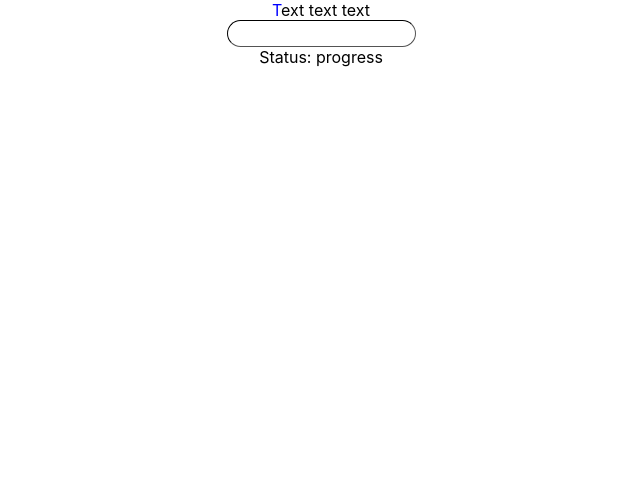
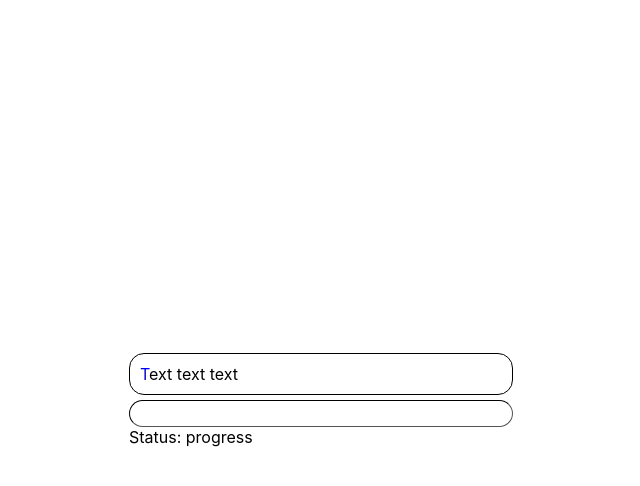
Before and after one commit to LeoJulia/typing, a React (Create React App) app: page / in a window 1280 px wide. Shown: the top 486 px of the page, without its empty margins (319-959 px from the left). Built offline with nearby package versions, Linux system fonts and the light colour scheme.

Commit message:
Add typing logic

```diff
--- a/package.json
+++ b/package.json
@@ -12,8 +12,8 @@
     "@types/react-dom": "^16.9.0",
     "react": "^16.13.1",
     "react-dom": "^16.13.1",
+    "react-redux": "^7.2.1",
     "react-scripts": "3.4.1",
-    "redux": "^4.0.5",
     "styled-components": "^5.1.1",
     "typescript": "~3.9.7"
   },
--- a/src/components/Input/styles.ts
+++ b/src/components/Input/Input.styles.ts
@@ -1,13 +1,16 @@
 import styled from 'styled-components'
 
 interface InputInterface {
+  value: string
   isError?: boolean
 }
 
 export const StyledInput = styled.input<InputInterface>`
+  box-sizing: border-box;
   outline: none;
   border-width: 1px;
   border-radius: 15px;
   border-color: ${({ isError }) => (isError ? 'red' : 'black')};
   padding: 5px;
+  width: inherit;
 `
--- a/src/components/Input/Input.tsx
+++ b/src/components/Input/Input.tsx
@@ -1,6 +1,6 @@
 import React, { FunctionComponent, useState } from 'react'
 
-import { StyledInput } from './styles'
+import { StyledInput } from './Input.styles'
 
 interface InputProps {
   onChange?: (value: string) => void
@@ -13,12 +13,10 @@ const Input: FunctionComponent<InputProps> = ({
   val = '',
   isError,
 }) => {
-  const [value, setValue] = useState(val)
+  const [value, setValue] = useState('')
 
   const changeHandler = ({ target }: React.ChangeEvent<HTMLInputElement>) => {
-    if (target.value === ' ') {
-      setValue('')
-    } else {
+    if (val) {
       setValue(target.value)
     }
 
@@ -26,7 +24,11 @@ const Input: FunctionComponent<InputProps> = ({
   }
 
   return (
-    <StyledInput onChange={changeHandler} value={value} isError={isError} />
+    <StyledInput
+      onChange={changeHandler}
+      value={val ?? value}
+      isError={isError}
+    />
   )
 }
 
--- a/src/pages/TypingPage/TypingPage.style.ts
+++ b/src/pages/TypingPage/TypingPage.style.ts
@@ -1,7 +1,22 @@
 import styled from 'styled-components'
 
 const AppContainer = styled.div`
-  text-align: center;
+  display: flex;
+  align-items: center;
+  justify-content: center;
+  height: 100vh;
+`
+const TypingForm = styled.div`
+  padding: 10px;
+  width: 30vw;
+  overflow-wrap: break-word;
+
+  & div:first-child {
+    padding: 10px;
+    border: 1px solid black;
+    border-radius: 15px;
+    margin-bottom: 5px;
+  }
 `
 
 const DisabledText = styled.span`
@@ -12,4 +27,4 @@ const ActiveText = styled.span`
   color: blue;
 `
 
-export { ActiveText, AppContainer, DisabledText }
+export { ActiveText, AppContainer, DisabledText, TypingForm }
--- a/src/pages/TypingPage/TypingPage.tsx
+++ b/src/pages/TypingPage/TypingPage.tsx
@@ -1,25 +1,42 @@
 import React, { FunctionComponent, useState } from 'react'
 import { Input } from 'components'
 
-import { ActiveText, AppContainer, DisabledText } from './TypingPage.style'
+import {
+  ActiveText,
+  AppContainer,
+  DisabledText,
+  TypingForm,
+} from './TypingPage.style'
 
 const textString = 'Text text text'
+
+const punctuationRegEx = /[.!?\s]/
 
 const TypingPage: FunctionComponent = () => {
   const [disabledText, setDisabledText] = useState('')
   const [activeText, setActiveText] = useState(textString[0])
   const [text, setText] = useState(textString.slice(1))
+  const [value, setValue] = useState('')
 
   const [status, setStatus] = useState('progress')
 
-  const inputHandler = (typedText) => {
-    if (disabledText + activeText === typedText) {
+  const inputHandler = (typedText: string) => {
+    const hasPunctuation = punctuationRegEx.test(typedText)
+    const isError = status === 'error'
+
+    if (hasPunctuation && !isError) {
+      setValue('')
+    } else {
+      setValue(typedText)
+    }
+
+    if (typedText[typedText.length - 1] === activeText) {
+      setStatus('progress')
+
       setDisabledText((prevText) => prevText + activeText)
       setActiveText(text.length ? text.slice(0, 1) : '')
       setText((prevText) => (prevText.length ? prevText.slice(1) : ''))
-    }
-
-    if (disabledText + activeText !== typedText) {
+    } else {
       setStatus('error')
     }
 
@@ -30,13 +47,19 @@ const TypingPage: FunctionComponent = () => {
 
   return (
     <AppContainer>
+      <TypingForm>
         <div>
           <DisabledText>{disabledText}</DisabledText>
           <ActiveText>{activeText}</ActiveText>
           {text}
         </div>
-      <Input onChange={inputHandler} isError={status === 'error'} />
+        <Input
+          val={value}
+          onChange={inputHandler}
+          isError={status === 'error'}
+        />
         <div>{`Status: ${status}`}</div>
+      </TypingForm>
     </AppContainer>
   )
 }
```
Also changed, not shown: 1 other file (tests, documents, lock files or other folders). Lines whose indentation alone changed are shown as unchanged.
